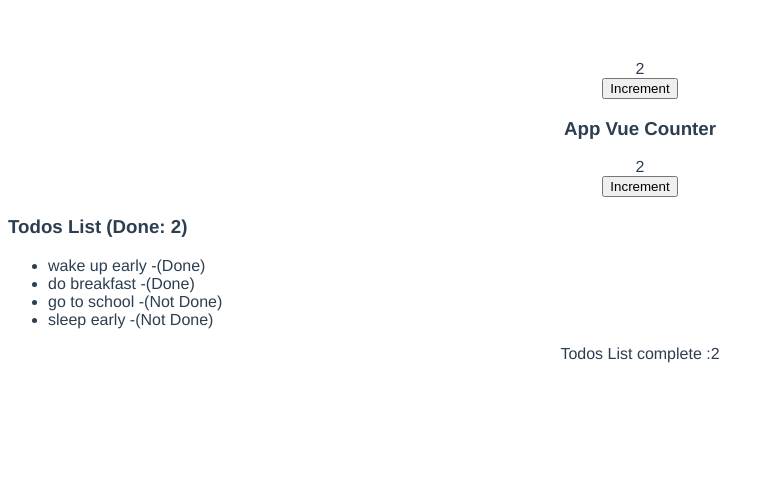
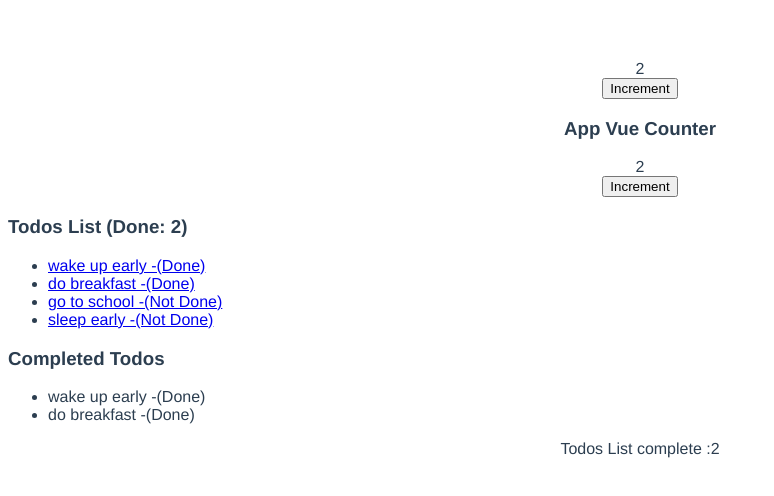
Before and after one commit to SamanjaCartagena/stateVueLeela, a Vue app: page / in a window 1280 px wide. Shown: the top 496 px of the page, without its empty margins (0-774 px from the left). Built offline with nearby package versions, Linux system fonts and the light colour scheme.

Commit message:
more getters have been added

```diff
--- a/src/components/TodosList.vue
+++ b/src/components/TodosList.vue
@@ -2,7 +2,21 @@
   <div style="text-align:left">
       <h3>Todos List (Done: {{doneListCount}})</h3>
       <ul>
-          <li v-for="todo in todosList" :key="todo.index">
+          <li v-for="todo in todosList" :key="todo.id">
+              <a href="#" @click.prevent ="onTodoSelected(todo.id)">
+              {{todo.text}} -({{todo.done ? 'Done' : 'Not Done'}})
+              </a>
+              </li>
+      </ul>
+      <div v-if="todo">
+      <h3>Selected Todo</h3>
+      <div>Id:{{todo.id}}</div>
+      <div>Text: {{todo.text}}</div>
+      <div>Done:{{todo.done}}</div>
+      </div>
+      <h3>Completed Todos</h3>
+       <ul>
+          <li v-for="todo in doneTodos" :key="todo.index">
               {{todo.text}} -({{todo.done ? 'Done' : 'Not Done'}})
               </li>
       </ul>
@@ -13,6 +27,7 @@
 export default {
     data(){
         return{
+            selectedId:0
         }
 
     },
@@ -22,9 +37,19 @@ export default {
         },
         doneListCount(){
             return this.$store.getters.doneTodosListCount;
+        },
+        doneTodos(){
+            return this.$store.getters.doneTodos;
+        },
+         todo(){
+             return this.$store.getters.getTodoById(this.selectedId);
         }
     },
     methods:{
+        onTodoSelected(id){
+            this.selectedId= id;
+
+        }
 
     }
 
--- a/src/main.js
+++ b/src/main.js
@@ -15,9 +15,18 @@ const store = createStore({
         }
     },
     getters:{
-        doneTodosListCount(state){
-           return state.todos.filter((todo)=>todo.done).length
-        }
+        getTodoById:state => id =>{
+            return state.todos.find(todo => todo.id === id)
+
+        },
+
+
+        doneTodos(state){
+           return state.todos.filter((todo) => todo.done)
+        },
+        doneTodosListCount(state, getters){
+           return getters.doneTodos.length;
+        },
     },
     mutations:{
         increment(state, payload){
```
